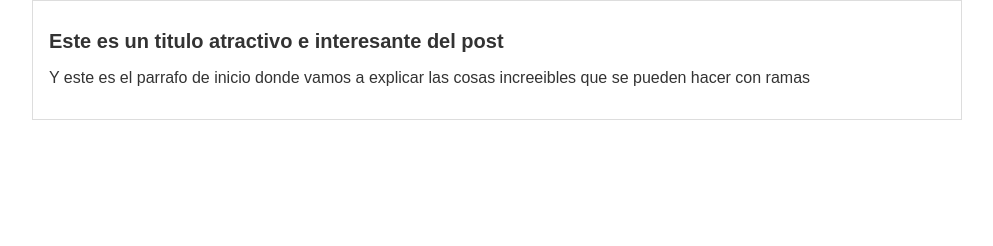
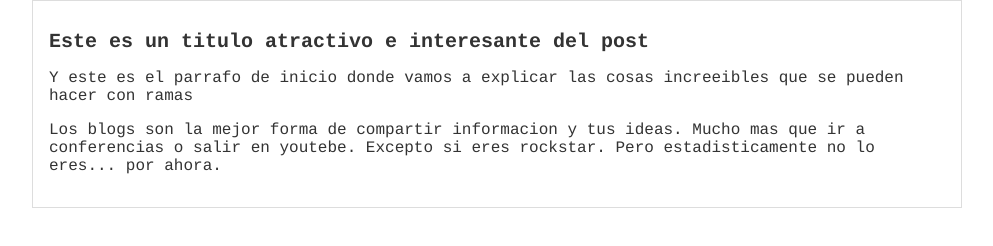
Before and after one commit to ernesto-sinh/hyperblog, a plain HTML site: page index.html in a window 1280 px wide. Shown: the whole page, without its empty margins (143-1136 px from the left). Drawn offline with Linux system fonts and the light colour scheme.

Commit message:
agregado el contenido adicional del blog

```diff
--- a/estilos.css
+++ b/estilos.css
@@ -1,7 +1,7 @@
 body{
     color: #333;
     text-align: center;
-    font-family: "Arial";
+    font-family: courier;
     font-size: 16px;
     margin: 0;
     padding: 0;
--- a/index.html
+++ b/index.html
@@ -12,6 +12,7 @@
         <div class="post">
             <h1>Este es un titulo atractivo e interesante del post</h1>
             <p>Y este es el parrafo de inicio donde vamos a explicar las cosas increeibles que se pueden hacer con ramas</p>
+            <p>Los blogs son la mejor forma de compartir informacion y tus ideas. Mucho mas que ir a conferencias o salir en youtebe. Excepto si eres rockstar. Pero estadisticamente no lo eres... por ahora.</p>
         </div>
     </div>
 </body>
```
